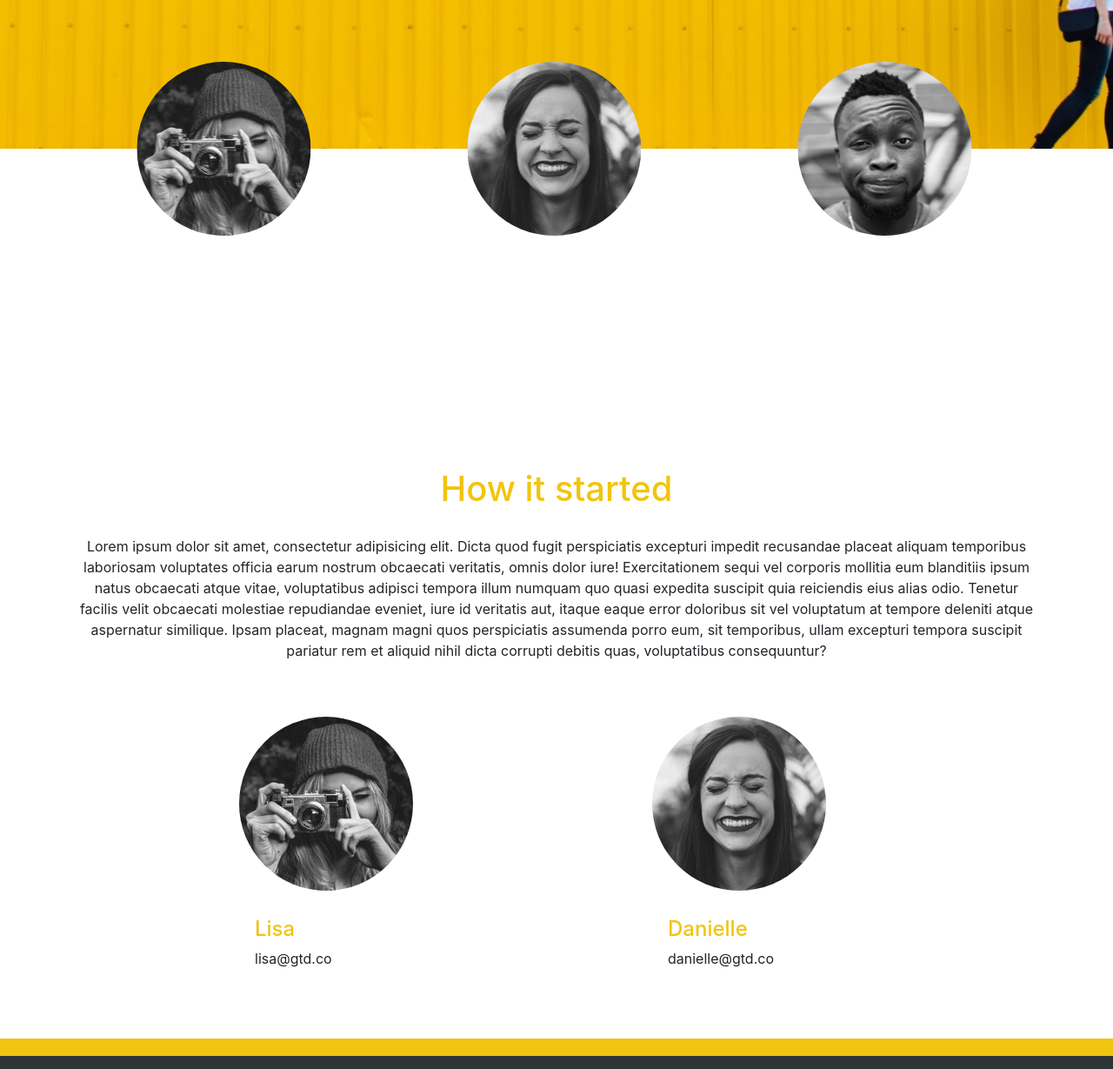
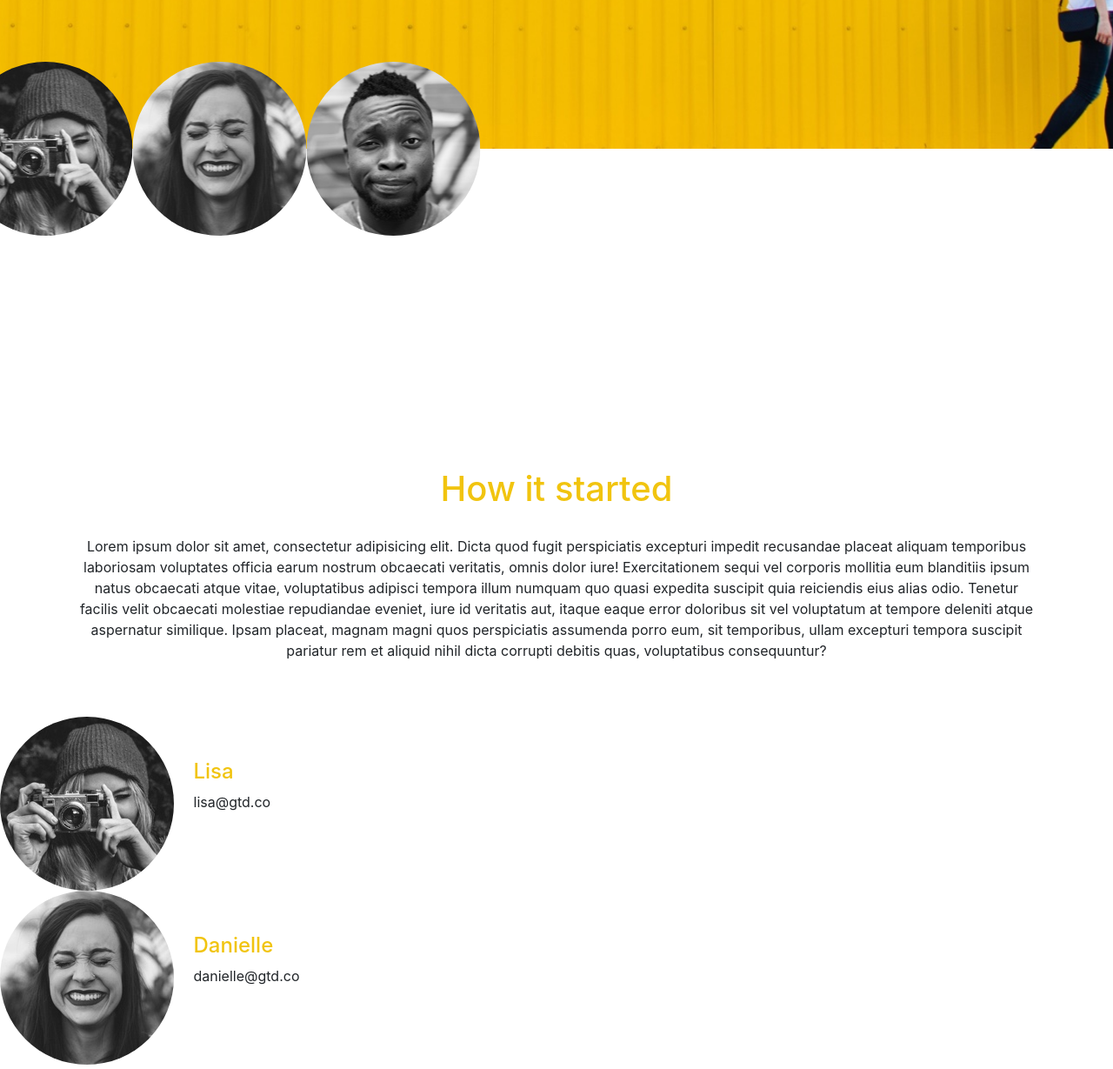
Before and after one commit to shakhkhan/tech9-assignment, a plain HTML site: page index.html in a window 1280 px wide. Shown: the part 445-1674 px from the top of the page at 87% size. Drawn offline with nearby package versions, Linux system fonts and the light colour scheme.

Commit message:
Update index.html

```diff
--- a/index.html
+++ b/index.html
@@ -2,6 +2,9 @@
 <html lang="en">
 <head>
 	<meta charset="UTF-8">
+  <meta name="HandheldFriendly", content="true">
+  <meta name="MobileOptimized", content="320">
+  <meta name="Viewport", content="width=device-width">
 	<title>Document</title>
 	<link rel="stylesheet" href="https://stackpath.bootstrapcdn.com/bootstrap/4.1.3/css/bootstrap.min.css">
 	<link rel="stylesheet" href="style.css">
@@ -37,14 +40,14 @@
     <div class="text"><h1>Hello, we're gtd.</h1></div>
       <div class="container">
         <div class="row team-member">
-           <div class="team_lisa offset-2 col-md-2 xs-offset-4 col-xs-8">
-             <img src="images/img_lisa.jpg" class="rounded-circle" alt="">
+           <div class="team_lisa">
+             <img src="images/img_lisa.jpg" class="rounded-circle img-responsive" alt="">
            </div>
-           <div class="team_danielle offset-2 col-md-2 xs-offset-4 col-xs-8">
-             <img src="images/img_danielle.jpg" class="rounded-circle" alt="">
+           <div class="team_danielle">
+             <img src="images/img_danielle.jpg" class="rounded-circle img-responsive" alt="">
            </div>
-           <div class="team_brian offset-2 col-md-2 xs-offset-4 col-xs-8">
-             <img src="images/img_brian.jpg" class="rounded-circle" alt="">
+           <div class="team_brian">
+             <img src="images/img_brian.jpg" class="rounded-circle img-responsive" alt="">
            </div>
         </div>
       </div>
@@ -58,16 +61,15 @@
           <p>Lorem ipsum dolor sit amet, consectetur adipisicing elit. Dicta quod fugit perspiciatis excepturi impedit recusandae placeat aliquam temporibus laboriosam voluptates officia earum nostrum obcaecati veritatis, omnis dolor iure! Exercitationem sequi vel corporis mollitia eum blanditiis ipsum natus obcaecati atque vitae, voluptatibus adipisci tempora illum numquam quo quasi expedita suscipit quia reiciendis eius alias odio. Tenetur facilis velit obcaecati molestiae repudiandae eveniet, iure id veritatis aut, itaque eaque error doloribus sit vel voluptatum at tempore deleniti atque aspernatur similique. Ipsam placeat, magnam magni quos perspiciatis assumenda porro eum, sit temporibus, ullam excepturi tempora suscipit pariatur rem et aliquid nihil dicta corrupti debitis quas, voluptatibus consequuntur?</p>
         </div>
       </div>
-      <div class="container last-row">
-          <div class="row">
-                   <div class="offset-2 col-md-3 col-xs-12">
+      <div class="last-row">
+               <div class="div-1">
                       <img src="images/img_lisa.jpg" class="rounded-circle" alt="">
                   <div class="info">
                    <h4>Lisa</h4>
                       <p> lisa@gtd.co </p>
                  </div>
             </div>
-            <div class="offset-2 col-md-3 offset-2 col-xs-12">
+            <div class="div-2">
               <img src="images/img_danielle.jpg" class="rounded-circle" alt="">
                <div class="info">
                    <h4>Danielle</h4>
@@ -75,7 +77,6 @@
                </div>
             </div>
         </div>
-      </div>
       <div class="footer-lips"></div>
       <footer>
         <div class="container">
```
